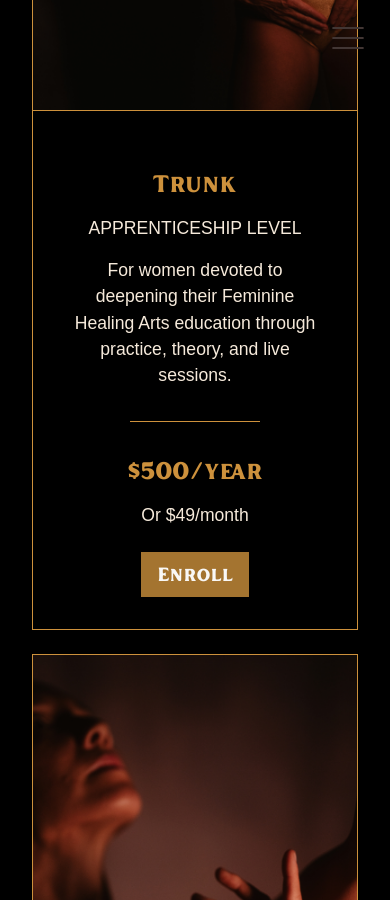
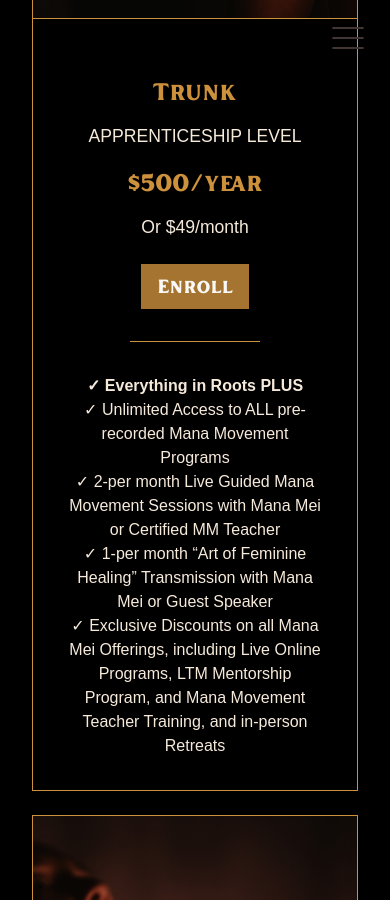
Before and after one commit to brittwoodard/mana-movement, a Jekyll site: the page built from homm.html, in a window 390 px wide and 900 px high, scrolled down 10297 px. Built offline with Jekyll 4.4.1, drawn with Linux system fonts in a browser that asks for light colours; nearby versions of some CDN libraries; some web fonts are replaced; some of the changed text lies outside the part shown.

Commit message:
mobile cards

```diff
--- a/assets/css/style.css
+++ b/assets/css/style.css
@@ -1272,6 +1272,9 @@ video {
 .min-w-\[545px\] {
   min-width: 545px;
 }
+.min-w-\[640px\] {
+  min-width: 640px;
+}
 .max-w-2xl {
   max-width: 42rem;
 }
--- a/homm.html
+++ b/homm.html
@@ -70,6 +70,10 @@ pricing:
   - title: Seed
     level: Elementary Level
     description: For all women who purchase a Mana Movement Course or register for a Live Online Workshop with Mana Mei
+    description_html: |
+      <ul>
+        <li>&#10003; Access to Community Forum</li>
+      </ul>
     price: Free
     price_note:
     button_text: Enroll
@@ -78,6 +82,11 @@ pricing:
   - title: Roots
     level: Foundations Level
     description: For women exploring self-care through Mana Movement, seeking self-guided study with our recorded practice library
+    description_html: |
+      <ul>
+        <li><strong>&#10003; Everything in Seed PLUS</strong></li>
+        <li>&#10003; Unlimited access to Mana Movement Workshop Replay Library (includes over 20 workshop replays)</li>
+      </ul>
     price: $200/year
     price_note: Or $19/month
     button_text: Enroll
@@ -85,7 +94,15 @@ pricing:
     image: "/uploads/images/homm-29.jpg"
   - title: Trunk
     level: Apprenticeship Level
-    description: For women devoted to deepening their Feminine Healing Arts education through practice, theory, and live sessions.
+    description: For women devoted to deepening their Feminine Healing Arts education through practice, theory, and live sessions
+    description_html: |
+      <ul>
+        <li><strong>&#10003; Everything in Roots PLUS</strong></li>
+        <li>&#10003; Unlimited Access to ALL pre-recorded Mana Movement Programs</li>
+        <li>&#10003; 2-per month Live Guided Mana Movement Sessions with Mana Mei or Certified MM Teacher</li>
+        <li>&#10003; 1-per month “Art of Feminine Healing” Transmission with Mana Mei or Guest Speaker</li>
+        <li>&#10003; Exclusive Discounts on all Mana Mei Offerings, including Live Online Programs, LTM Mentorship Program, and Mana Movement Teacher Training, and in-person Retreats</li>
+      </ul>
     price: $500/year
     price_note: Or $49/month
     button_text: Enroll
@@ -94,6 +111,12 @@ pricing:
   - title: Canopy
     level: Mastery Level
     description: Exclusively for women who have completed the MMTT or LTM Mentorship Program
+    description_html: |
+      <ul>
+        <li><strong>&#10003; Everything in Trunk PLUS</strong></li>
+        <li>&#10003; Quarterly “Mastermind” Meetups with Mana Mei</li>
+        <li>&#10003; Exclusive “Mastery Student” Discounts on all Mana Mei offerings including in-person retreats</li>
+      </ul>
     price: $650/year
     price_note: Or $59/month
     button_text: Enroll
@@ -332,7 +355,35 @@ seo:
 </section>
 
 <!-- Pricing -->
-<section id="enroll" class="mt-20 px-8 lg:px-20 bg-black text-light">
+<!-- Mobile -->
+<section id="enroll" class="md:hidden mt-20 px-8 lg:px-20 bg-black text-light mb-20">
+    <div class="grid grid-cols-1 sm:grid-cols-2 lg:grid-cols-4 gap-6">
+        {% for item in page.pricing %}
+        <div class="border border-accent flex flex-col text-center">
+
+            <div class="aspect-portrait bg-cover bg-center bg-no-repeat border-b border-accent mb-6" {% if item.image
+                !=empty %} style="background-image: url('{{ item.image }}');" {% endif %}></div>
+
+            <div class="p-8">
+                <h3 class="font-serif text-accent text-2xl tracking-wide">{{ item.title }}</h3>
+                <p class="uppercase mt-4">{{ item.level }}</p>
+
+                <p class="font-serif text-accent text-2xl">{{ item.price }}</p>
+                <p class="mt-2 mb-6">{{ item.price_note }}</p>
+
+                <a href="{{ item.button_url }}" class="button-accent mt-auto">{{ item.button_text }}</a>
+
+                <hr class="border-accent w-1/2 mx-auto my-8">
+
+                <p class="mt-4">{{ item.description_html }}</p>
+            </div>
+        </div>
+        {% endfor %}
+    </div>
+</section>
+
+<!-- Desktop -->
+<section id="enroll" class="hidden md:block mt-20 px-8 lg:px-20 bg-black text-light">
     <div class="grid grid-cols-1 sm:grid-cols-2 lg:grid-cols-4 gap-6">
         {% for item in page.pricing %}
         <div class="border border-accent flex flex-col text-center">
@@ -358,15 +409,15 @@ seo:
 </section>
 
 <!-- What's Included -->
-<section class="section-padding">
+<!-- Desktop -->
+<section class="hidden md:block section-padding">
   <div class="border border-accent bg-black">
     <div class="p-8 text-center">
       <h2 class="heading-md text-accent">What Grows at Each Level</h2>
-      <p class="md:hidden mt-4">← Swipe left to see</p>
     </div>
 
-    <div class="overflow-x-auto bg-black">
-      <table class="w-full min-w-[545px] md:min-w-[640px] text-center border-collapse">
+    <div>
+      <table class="w-full min-w-[640px] text-center border-collapse">
         <thead>
           <tr class="border-t border-accent">
             <th class="p-4"></th>
```
